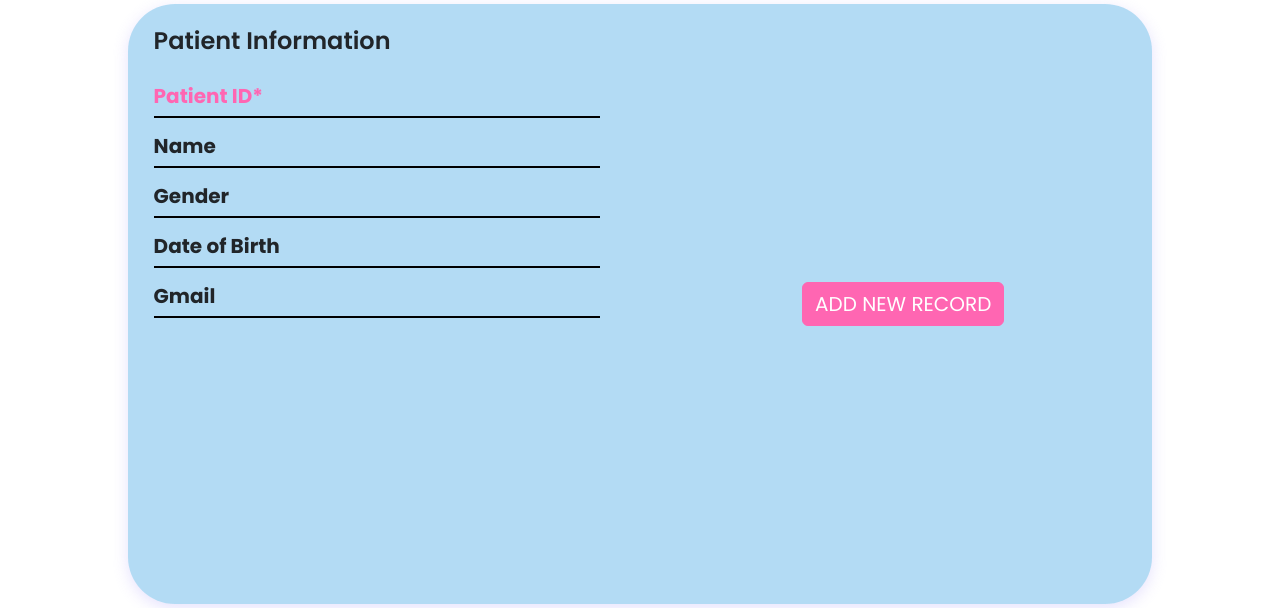
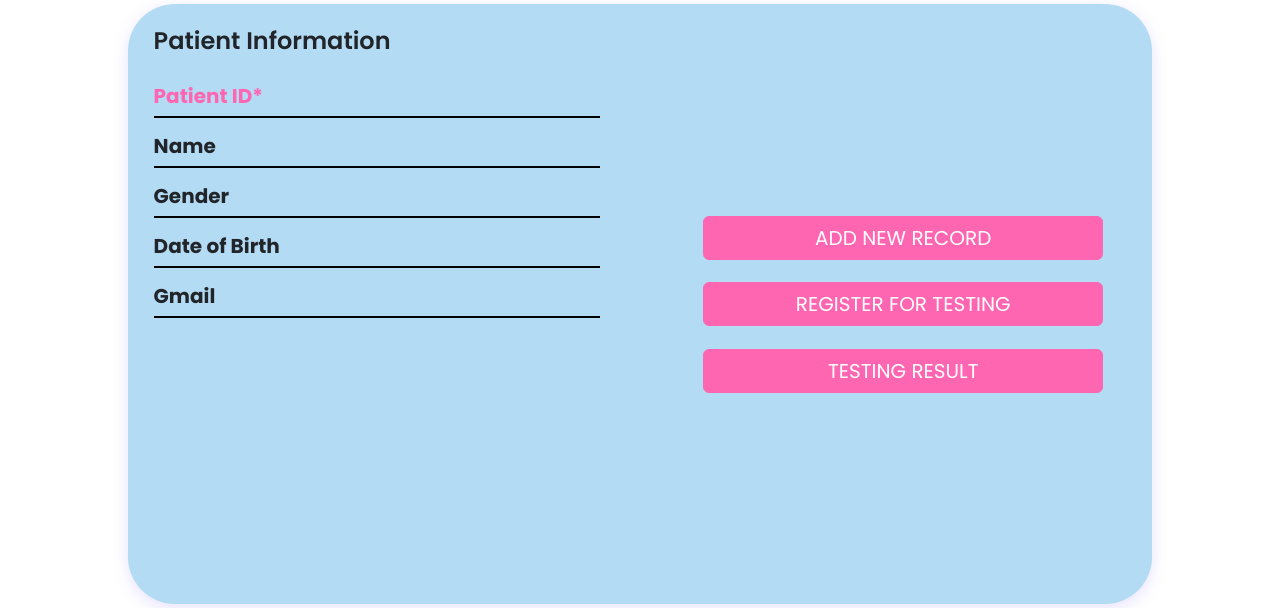
Before and after one commit to ThanhBinh101/M4POWERPUFF, a Django app: page /doctor/patientinfo/1/1 in a window 1280 px wide. Shown: the part 181-789 px from the top of the page. Run offline with Django 5.2, Linux system fonts and the light colour scheme; data that the repository does not hold is empty; some libraries are stand-ins or nearby versions.

Commit message:
them chuc nao cho doctorview

```diff
--- a/HospitalVENV/Hospital/static/patientdoctorview.css
+++ b/HospitalVENV/Hospital/static/patientdoctorview.css
@@ -153,7 +153,9 @@
     max-height: 450px; /* Adjust the maximum height as needed */
     overflow-y: auto;
   }
-  .createmedical .btn-primary {
+  .addRecord .btn-primary,
+  .newRegister .btn-primary,
+  .testingResult .btn-primary {
     font-size: 20px;
     background-color: #ff66b2;
     border-color: #ff66b2;
@@ -161,25 +163,29 @@
     transition: all 0.55s ease;
     text-decoration: none;
     color: white;
+    width: 400px;
     font-family: 'Poppins';
     font-style: normal;
   }
-  .createmedical .btn-primary:hover {
+  .addRecord .btn-primary:hover,
+  .newRegister .btn-primary:hover,
+  .testingResult .btn-primary:hover {
     background-color: #F2CED8;
     border-color: #F2CED8;
-    font-size: 24px;
+    font-size: 21px;
   }
   .createmedical {
     display: flex;
     justify-content: center;
     align-items: center;
+    flex-direction: column;
   }
   .ri-eye-line {
     font-size: 24px;
     transition: all 0.55s ease;
   }
   .ri-eye-line:hover {
-    font-size: 30px;
+    font-size: 25px;
   }
   .table-wrapper button {
     color: #ff66b2;
@@ -200,7 +206,7 @@
     border-width: 0;
   }
   .prescriptionHistory button:hover {
-    font-size: 22px;
+    font-size: 20px;
     background-color: rgba(4, 135, 217, 0.3);
   }
   .modal {
@@ -319,14 +325,16 @@
     font-size: 24px;
     color: green;
   }
-  .PrescriptionCreateFooter button{
+  .PrescriptionCreateFooter button,
+  .registerModalFooter button{
     color: white;
     font-size: 18px;
     transition: all 0.55s ease;
     background-color: #ff66b2;
     border-width: 0;
   }
-  .PrescriptionCreateFooter button:hover {
+  .PrescriptionCreateFooter button:hover,
+  .registerModalFooter button:hover {
     font-size: 20px;
     background-color: rgba(4, 135, 217, 0.3);
   }
--- a/HospitalVENV/Hospital/static/patientpage.css
+++ b/HospitalVENV/Hospital/static/patientpage.css
@@ -122,7 +122,7 @@
   .patientinfo {
     align-items: center;
     justify-content: center;
-    margin-top: 15%;
+    margin-top: 12%;
     margin-left: 30%;
 }
 
--- a/HospitalVENV/Hospital/templates/patientdoctorview.html
+++ b/HospitalVENV/Hospital/templates/patientdoctorview.html
@@ -65,12 +65,23 @@
         </div>
 
         <div class = 'createmedical'>
-            <button type="button" class="btn btn-primary" data-bs-toggle="modal" data-bs-target="#NewRecordModal{{ forloop.counter }}">Add New Record</button>
-            <div class="modal fade" id="NewRecordModal{{ forloop.counter }}" tabindex="-1" aria-labelledby="newrecordcreate{{ forloop.counter }}" aria-hidden="true">
+            <div class = 'addRecord'>
+                <button type="button" class="btn btn-primary" data-bs-toggle="modal" data-bs-target="#NewRecordModal">Add New Record</button>
+            </div>
+
+            <div style = "margin-top: 5%" class = 'newRegister'>
+                <button type="button" class="btn btn-primary" data-bs-toggle="modal" data-bs-target="#Register">Register for testing</button>
+            </div>
+
+            <div style = "margin-top: 5%" class = 'testingResult'>
+                <button type="button" class="btn btn-primary" data-bs-toggle="modal" data-bs-target="#Result">Testing Result</button>
+            </div>
+
+            <div class="modal fade" id="NewRecordModal" tabindex="-1" aria-labelledby="newrecordcreate" aria-hidden="true">
                 <div class="modal-dialog">
                     <div class="modal-content">
                             <div class="modal-header newRecord">
-                                <h4 class="modal-title" id="newrecordcreate{{ forloop.counter }}">New Record</h4>
+                                <h4 class="modal-title" id="newrecordcreate">New Record</h4>
                                 <button type="button" class="btn-close" data-bs-dismiss="modal" aria-label="Close"></button>
                             </div>
                         <div class="modal-body newRecord">
@@ -97,6 +108,72 @@
                     </div>
                 </div>
             </div>
+
+            <div class="modal fade" id="Register" tabindex="-1" aria-hidden="true">
+                <div class="modal-dialog modal-dialog-centered">
+                    <div class="modal-content">
+                            <div class="modal-header registerModalHeader"d-flex justify-content-center align-items-center>
+                                <h4 class="modal-title">Testing Register</h4>
+                                <button type="button" class="btn-close" data-bs-dismiss="modal" aria-label="Close"></button>
+                            </div>
+                        <div class="modal-body registerModalBody">
+                            <form method="POST" > {% csrf_token %}
+                                <input type="hidden" name="createnewrecord" value="form1">
+                                <div class="mb-3">
+                                    <label class="form-label">Department</label>
+                                    <select class="form-select" style = "color: #ff66b2"; aria-label="Department">
+                                        <option selected>Choose department</option>
+                                        <option value="1">Tai</option>
+                                        <option value="2">Mũi</option>
+                                        <option value="3">Họng</option>
+                                      </select>
+                                </div>
+
+                                <div class="mb-3">
+                                    <label class="form-label">Type of testing</label>
+                                    <select class="form-select" style = "color: #ff66b2"; aria-label="Department">
+                                        <option selected>Choose type of testing</option>
+                                        <option value="1">CT</option>
+                                        <option value="2">MRI</option>
+                                        <option value="3">Endoscopic</option>
+                                      </select>
+                                </div>
+
+                                <div class="mb-3">
+                                    <label class="form-label">Time</label>
+                                    <select class="form-select" style = "color: #ff66b2"; aria-label="Time"; max-height: 45px; overflow-y: auto;>
+                                        <option selected>Choose time</option>
+                                        <option value="1">07:00</option>
+                                        <option value="2">07:30</option>
+                                        <option value="3">08:00</option>
+                                        <option value="3">08:30</option>
+                                        <option value="3">09:00</option>
+                                        <option value="3">09:30</option>
+                                        <option value="3">10:00</option>
+                                        <option value="3">10:30</option>
+                                        <option value="3">11:00</option>
+                                        <option value="3">11:30</option>
+                                        <option value="3">14:00</option>
+                                        <option value="3">14:30</option>
+                                        <option value="3">15:00</option>
+                                        <option value="3">15:30</option>
+                                        <option value="3">16:00</option>
+                                        <option value="3">16:30</option>
+                                        <option value="3">17:00</option>
+                                        <option value="3">17:30</option>
+                                    </select>
+                                </div>
+                            </form>
+                        </div>
+
+                        <div class="modal-footer registerModalFooter">
+                            <button type="submit" class="btn btn-primary" data-bs-target="#exampleModalToggle2" data-bs-toggle="modal">Submit</button>
+                            <button type="button" class="btn btn-secondary" data-bs-dismiss="modal">Close</button>
+                        </div>
+                    </div>
+                </div>
+            </div>
+
         </div>
 
     </section>
@@ -142,7 +219,6 @@
                                                                 <th scope="col" style="width:10%;">Doctor</th>
                                                                 <th scope="col" style="width:10%;">Status</th>
                                                                 <th scope="col" style="width:40%;">Prescription</th>
-                                                                {% comment %} <th scope="col" style="width:20%;">Note</th> {% endcomment %}
                                                                 <th scope="col" style="width:20%;">Note</th>
                                                             </tr>
                                                         </thead>
@@ -158,11 +234,6 @@
                                                                 <span style="color: #ff66b2;"> {{med.name}} </span> : {{med.quantity}}<br> Time: {{med.note}} <br> <br>
                                                                 {% endfor %}
                                                                 </td>
-                                                                {% comment %} <td>
-                                                                    {% for med in pre.medicinelist  %}
-                                                                     {{med.note}} <br>
-                                                                    {% endfor %}
-                                                                </td> {% endcomment %}
                                                                 <td>{{pre.note}}</td>
                                                             </tr>
                                                             {% endfor %}
--- a/HospitalVENV/Hospital/templates/patientpage.html
+++ b/HospitalVENV/Hospital/templates/patientpage.html
@@ -116,10 +116,10 @@
                     <button type="submit" class="btn btn-primary" data-bs-target="#exampleModalToggle2" data-bs-toggle="modal">Submit</button>
                     <button type="button" class="btn btn-secondary" data-bs-dismiss="modal">Close</button>
                 </div>
+            </div>
+        </div>
+    </div>
 
-    </div>
-    </div>
-    </div>
     <div class="modal fade" id="exampleModalToggle2" aria-hidden="true" aria-labelledby="exampleModalToggleLabel2" tabindex="-1">
         <div class="modal-dialog modal-dialog-centered">
             <div class="modal-content" d-flex justify-content-center align-items-center>
```
